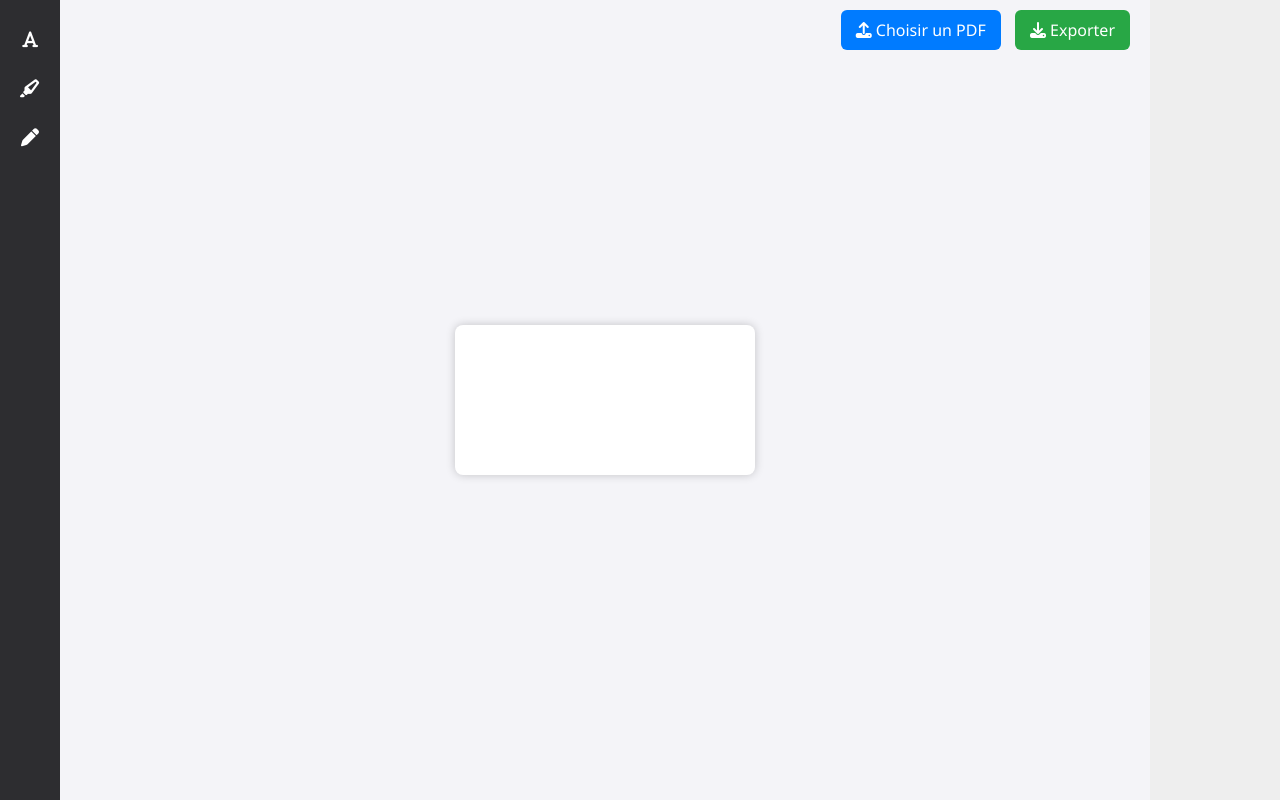
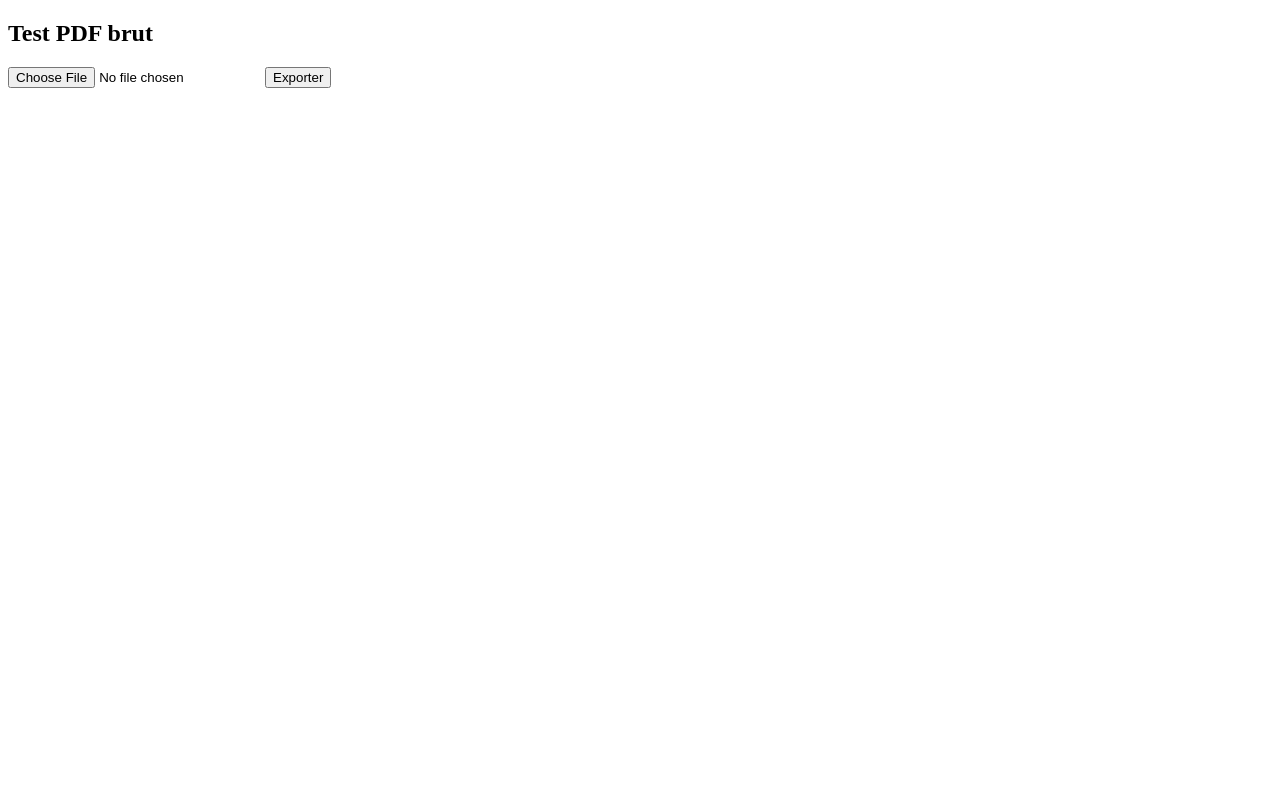
Before and after one commit to 0mar557/EasyPDF, a Flask app: page /pdf-editor in a window 1280 px wide. Run offline with Flask 3, Linux system fonts and the light colour scheme; a map, chart or similar area stays blank; some libraries are stand-ins or nearby versions.

Commit message:
editor page

```diff
--- a/app.py
+++ b/app.py
@@ -115,5 +115,5 @@ def convert_pdf_to_pdf_ocr():
 
 
 # Pour dev local uniquement
-# if __name__ == '__main__':
-#     app.run(debug=True)
+if __name__ == '__main__':
+    app.run(debug=True)
--- a/templates/index.html
+++ b/templates/index.html
@@ -143,7 +143,7 @@
           <div class="service-icon"><i class="fas fa-tools"></i></div>
           <h5>Modifier PDF</h5>
           <p>Fonction à venir pour modifier, fusionner ou annoter vos PDF.</p>
-          <a href="/pdf-editor" class="btn btn-outline-primary">Utiliser</a>
+          <a href="/pdf-editor" class="btn btn-outline-secondary disable">à venir</a>
         </div>
       </div>
 
--- a/templates/pdf_editor.html
+++ b/templates/pdf_editor.html
@@ -1,223 +1,69 @@
 <!DOCTYPE html>
-<html lang="fr">
+<html>
 <head>
   <meta charset="UTF-8">
-  <title>Modifier un PDF – EasyPDF</title>
-  <meta name="viewport" content="width=device-width, initial-scale=1">
-
-  <!-- PDF.js + PDF-lib -->
+  <title>Test Editeur PDF</title>
+  <script src="https://unpkg.com/pdf-lib/dist/pdf-lib.min.js"></script>
   <script src="https://cdnjs.cloudflare.com/ajax/libs/pdf.js/3.4.120/pdf.min.js"></script>
-  <script src="https://unpkg.com/pdf-lib/dist/pdf-lib.min.js"></script>
-
-  <!-- Bootstrap + Icons -->
-  <link href="https://cdn.jsdelivr.net/npm/bootstrap@5.3.2/dist/css/bootstrap.min.css" rel="stylesheet">
-  <link href="https://cdnjs.cloudflare.com/ajax/libs/font-awesome/6.4.0/css/all.min.css" rel="stylesheet">
-
-  <style>
-    body {
-      margin: 0;
-      font-family: 'Segoe UI', sans-serif;
-      background-color: #f4f4f8;
-      overflow: hidden;
-    }
-
-    .editor-container {
-      display: flex;
-      height: 100vh;
-    }
-
-    .toolbar {
-      width: 60px;
-      background: #2d2d30;
-      color: white;
-      display: flex;
-      flex-direction: column;
-      align-items: center;
-      padding: 15px 0;
-    }
-
-    .toolbar button {
-      background: none;
-      border: none;
-      color: white;
-      font-size: 18px;
-      margin: 10px 0;
-      cursor: pointer;
-      transition: transform 0.2s;
-    }
-
-    .toolbar button:hover {
-      transform: scale(1.2);
-    }
-
-    .pdf-viewer {
-      flex-grow: 1;
-      overflow: auto;
-      display: flex;
-      justify-content: center;
-      align-items: center;
-      position: relative;
-    }
-
-    #pdfCanvas {
-      max-width: 90%;
-      max-height: 90%;
-      box-shadow: 0 0 10px rgba(0, 0, 0, 0.2);
-      border-radius: 8px;
-      background: white;
-    }
-
-    .sidebar {
-      width: 130px;
-      background: #eeeeee;
-      padding: 10px;
-      overflow-y: auto;
-    }
-
-    .thumbnail {
-      width: 100%;
-      margin-bottom: 10px;
-      border: 2px solid transparent;
-      cursor: pointer;
-    }
-
-    .thumbnail.selected {
-      border-color: #007bff;
-    }
-
-    .topbar {
-      position: absolute;
-      top: 10px;
-      right: 20px;
-      z-index: 10;
-    }
-
-    .topbar input[type="file"] {
-      display: none;
-    }
-
-    .topbar label {
-      background-color: #007bff;
-      color: white;
-      padding: 8px 15px;
-      border-radius: 6px;
-      margin-right: 10px;
-      cursor: pointer;
-    }
-
-    .topbar button {
-      background-color: #28a745;
-      color: white;
-      padding: 8px 15px;
-      border: none;
-      border-radius: 6px;
-    }
-
-    @media (max-width: 768px) {
-      .toolbar { width: 50px; }
-      .sidebar { width: 100px; }
-    }
-  </style>
 </head>
 <body>
 
-<div class="editor-container">
-  <!-- Barre d'outils -->
-  <div class="toolbar">
-    <button title="Ajouter du texte"><i class="fas fa-font"></i></button>
-    <button title="Surligner"><i class="fas fa-highlighter"></i></button>
-    <button title="Dessiner"><i class="fas fa-pen"></i></button>
-  </div>
+  <h2>Test PDF brut</h2>
 
-  <!-- Zone PDF -->
-  <div class="pdf-viewer">
-    <div class="topbar">
-      <label for="uploadPDF"><i class="fas fa-upload"></i> Choisir un PDF</label>
-      <input type="file" id="uploadPDF" accept=".pdf">
-      <button id="exportBtn"><i class="fas fa-download"></i> Exporter</button>
-    </div>
+  <input type="file" id="uploadPDF" accept="application/pdf">
+  <button id="exportBtn">Exporter</button>
+  <br><br>
   <canvas id="pdfCanvas"></canvas>
-  </div>
-
-  <!-- Miniatures -->
-  <div class="sidebar" id="thumbnailList">
-    <!-- Thumbnails dynamiques -->
-  </div>
-</div>
 
   <script>
+    const canvas = document.getElementById('pdfCanvas');
+    const ctx = canvas.getContext('2d');
+    const uploadInput = document.getElementById('uploadPDF');
+    const exportBtn = document.getElementById('exportBtn');
+
     let pdfDoc = null;
-  let currentPage = 1;
     let originalPdfBytes = null;
 
-  const canvas = document.getElementById('pdfCanvas');
-  const ctx = canvas.getContext('2d');
-  const thumbnailList = document.getElementById('thumbnailList');
-
-  document.getElementById('uploadPDF').addEventListener('change', async function () {
+    uploadInput.addEventListener('change', async function () {
       const file = this.files[0];
       if (!file) return;
 
-    const fileReader = new FileReader();
-    fileReader.onload = async function () {
-      originalPdfBytes = new Uint8Array(this.result);
-      const loadingTask = await pdfjsLib.getDocument({ data: originalPdfBytes }).promise;
-      pdfDoc = loadingTask;
-      showPage(1);
-      generateThumbnails();
-    };
-    fileReader.readAsArrayBuffer(file);
-  });
+      const reader = new FileReader();
+      reader.onload = async function (event) {
+        try {
+          originalPdfBytes = new Uint8Array(event.target.result); // correct: Uint8Array
+          const loadingTask = pdfjsLib.getDocument({ data: originalPdfBytes });
+          pdfDoc = await loadingTask.promise;
 
-  async function showPage(num) {
-    currentPage = num;
-    const page = await pdfDoc.getPage(num);
+          const page = await pdfDoc.getPage(1);
           const viewport = page.getViewport({ scale: 1.5 });
           canvas.width = viewport.width;
           canvas.height = viewport.height;
+          await page.render({ canvasContext: ctx, viewport }).promise;
+        } catch (err) {
+          alert("Erreur lors du chargement du PDF : " + err.message);
+        }
+      };
+      reader.readAsArrayBuffer(file); // <- important : pas readAsDataURL
+    });
 
-    await page.render({
-      canvasContext: ctx,
-      viewport: viewport
-    }).promise;
-
-    updateSelectedThumbnail(num);
+    exportBtn.addEventListener('click', async () => {
+      if (!originalPdfBytes) {
+        alert("Aucun PDF chargé !");
+        return;
       }
 
-  function updateSelectedThumbnail(num) {
-    [...thumbnailList.children].forEach((thumb, index) => {
-      thumb.classList.toggle('selected', index + 1 === num);
-    });
+      try {
+        const pdfDocLib = await PDFLib.PDFDocument.load(originalPdfBytes); // parse OK
+        const pdfBytes = await pdfDocLib.save(); // export
+        const blob = new Blob([pdfBytes], { type: 'application/pdf' });
+        const a = document.createElement('a');
+        a.href = URL.createObjectURL(blob);
+        a.download = 'document_modifie.pdf';
+        a.click();
+      } catch (err) {
+        alert("Erreur lors de l'exportation : " + err.message);
       }
-
-  async function generateThumbnails() {
-    thumbnailList.innerHTML = '';
-    for (let i = 1; i <= pdfDoc.numPages; i++) {
-      const page = await pdfDoc.getPage(i);
-      const viewport = page.getViewport({ scale: 0.2 });
-      const thumbCanvas = document.createElement('canvas');
-      const context = thumbCanvas.getContext('2d');
-      thumbCanvas.width = viewport.width;
-      thumbCanvas.height = viewport.height;
-
-      await page.render({ canvasContext: context, viewport }).promise;
-      thumbCanvas.classList.add('thumbnail');
-      thumbCanvas.addEventListener('click', () => showPage(i));
-      thumbnailList.appendChild(thumbCanvas);
-    }
-  }
-
-  document.getElementById('exportBtn').addEventListener('click', async () => {
-    if (!originalPdfBytes) return alert("Aucun PDF chargé.");
-
-    const pdfDocLib = await PDFLib.PDFDocument.load(originalPdfBytes);
-    const pdfBytes = await pdfDocLib.save();
-
-    const blob = new Blob([pdfBytes], { type: "application/pdf" });
-    const link = document.createElement("a");
-    link.href = URL.createObjectURL(blob);
-    link.download = "modified.pdf";
-    link.click();
     });
   </script>
 
```
Lines whose indentation alone changed are shown as unchanged.
